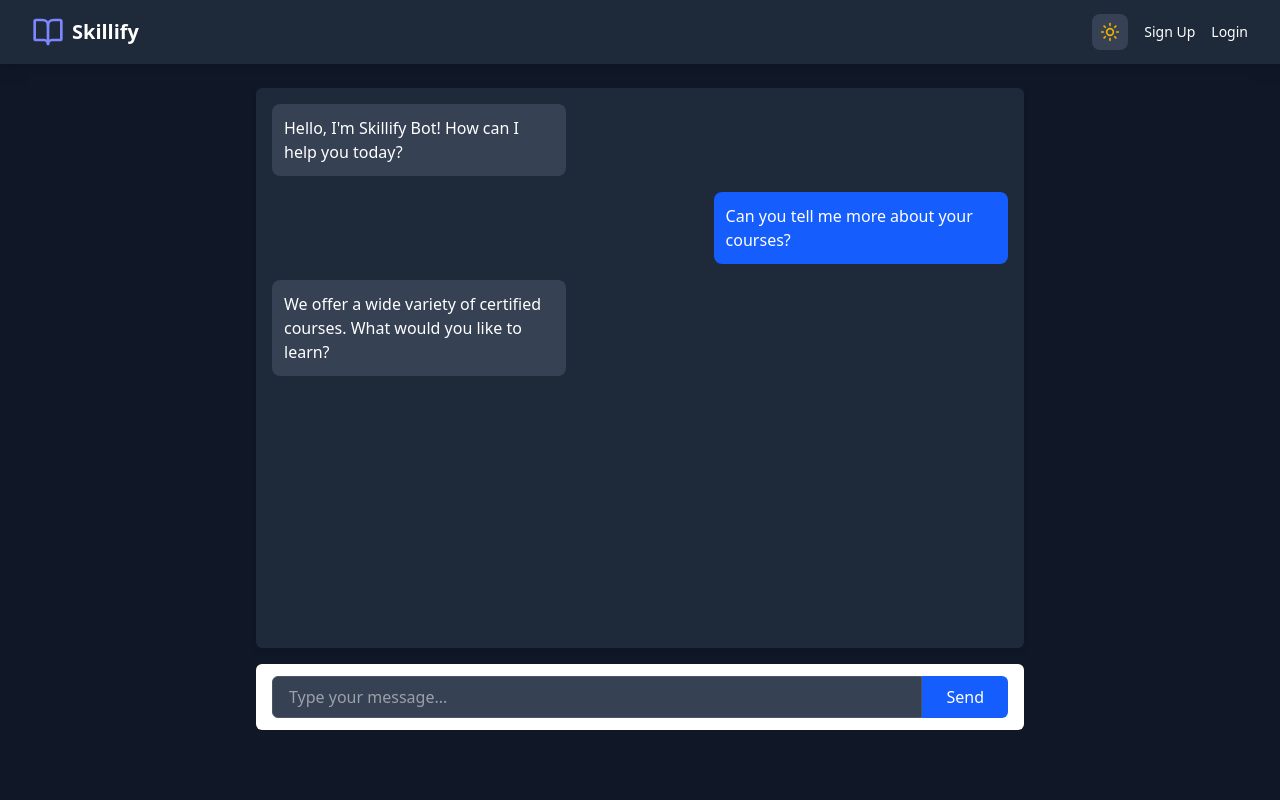
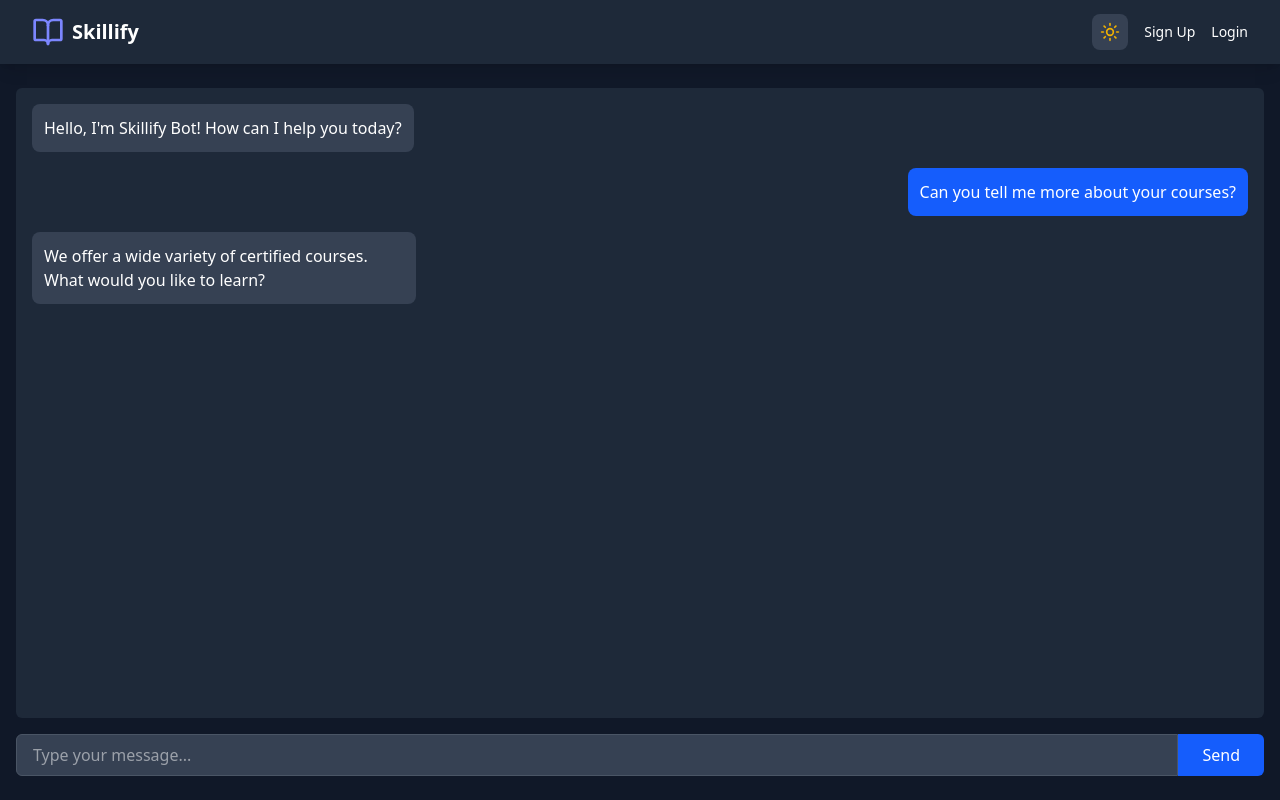
Before and after one commit to priyanjal1234/Skillify, a React (Vite) app: page /bot in a window 1280 px wide. Built offline with nearby package versions, Linux system fonts and the light colour scheme; no server answers.

Commit message:
Updated analytics components

```diff
--- a/src/components/AnalyticCard.jsx
+++ b/src/components/AnalyticCard.jsx
@@ -2,20 +2,23 @@ import { BookOpen } from "lucide-react";
 import React, { useContext } from "react";
 import { ThemeDataContext } from "../context/ThemeContext";
 
-const AnalyticCard = ({ heading, icon: Icon, value }) => {
+const AnalyticCard = ({
+  heading ,
+  icon: Icon,
+  value,
+}) => {
   const { darkMode } = useContext(ThemeDataContext);
 
   return (
     <div
-      className={`
-        ${darkMode ? "bg-gray-800" : "bg-white"}
-        p-6 rounded-xl shadow-sm w-full max-w-xs sm:max-w-sm md:max-w-md lg:max-w-lg
-        flex flex-col justify-between transition-all
-      `}
+      className={
+        `${darkMode ? "bg-gray-800" : "bg-white"}
+        p-6 rounded-xl shadow-sm
+        w-full sm:w-96`
+      }
     >
-      {/* Header Section */}
       <div className="flex items-center justify-between mb-4">
-        <h3 className={`${darkMode ? "text-gray-400" : "text-gray-500"} text-sm sm:text-base`}>
+        <h3 className={`${darkMode ? "text-gray-400" : "text-gray-500"}`}>
           {heading}
         </h3>
         <Icon
@@ -24,19 +27,15 @@ const AnalyticCard = ({ heading, icon: Icon, value }) => {
           }`}
         />
       </div>
-
-      {/* Value Display */}
       <p
-        className={`text-2xl sm:text-3xl font-bold ${
+        className={`text-3xl font-bold ${
           darkMode ? "text-white" : "text-gray-900"
         }`}
       >
         {value}
       </p>
-
-      {/* Growth Indicator */}
       <p
-        className={`mt-2 text-xs sm:text-sm ${
+        className={`mt-2 text-sm ${
           darkMode ? "text-green-400" : "text-green-600"
         }`}
       >
--- a/src/components/Bot.jsx
+++ b/src/components/Bot.jsx
@@ -1,6 +1,7 @@
 import React, { useContext, useEffect, useState } from "react";
 import { ThemeDataContext } from "../context/ThemeContext";
 import Navbar from "../components/Navbar";
+import { toast } from "react-toastify";
 import socket, { connectSocket, disconnectSocket } from "../socket/socket";
 
 const initialMessages = [
@@ -15,24 +16,24 @@ const initialMessages = [
 const Bot = () => {
   const { darkMode } = useContext(ThemeDataContext);
   const [messages, setMessages] = useState(initialMessages);
-  const [inputVal, setInputVal] = useState("");
+  const [inputVal, setinputVal] = useState("");
 
   useEffect(() => {
     connectSocket();
-    socket.on("bot-reply", (msg) => {
+    socket.on("bot-reply", function (msg) {
       setMessages((prev) => [...prev, { sender: "bot", text: msg }]);
     });
 
     return () => {
-      disconnectSocket();
-    };
+      disconnectSocket()
+    }
   }, []);
 
   function handleSendMessage() {
     if (inputVal.trim() !== "") {
       setMessages((prev) => [...prev, { sender: "user", text: inputVal }]);
       socket.emit("student-message", inputVal);
-      setInputVal("");
+      setinputVal("");
     }
   }
 
@@ -44,13 +45,11 @@ const Bot = () => {
     >
       <Navbar />
 
-      {/* Chat Container */}
-      <div className="flex-grow container mx-auto px-4 py-6 flex flex-col items-center">
-        {/* Messages Box */}
+      <div className="flex-grow container mx-auto px-4 py-6 flex flex-col">
         <div
-          className={`w-full max-w-3xl flex-grow overflow-y-auto p-4 rounded-md shadow-md
-          ${darkMode ? "bg-gray-800" : "bg-gray-100"}`}
-          style={{ maxHeight: "70vh" }}
+          className={`flex-grow overflow-y-auto p-4 rounded-md ${
+            darkMode ? "bg-gray-800" : "bg-gray-100"
+          }`}
         >
           {messages.map((message, idx) => (
             <div
@@ -60,8 +59,7 @@ const Bot = () => {
               }`}
             >
               <div
-                className={`p-3 rounded-lg max-w-[75%] sm:max-w-[60%] md:max-w-[50%] lg:max-w-[40%]
-                ${
+                className={`p-3 rounded-lg max-w-xs md:max-w-sm ${
                   message.sender === "bot"
                     ? darkMode
                       ? "bg-gray-700 text-white"
@@ -75,19 +73,17 @@ const Bot = () => {
           ))}
         </div>
 
-        {/* Input Field */}
-        <div className="w-full max-w-3xl mt-4 flex sticky bottom-0 bg-white dark:bg-gray-900 py-3 px-4 rounded-md">
+        <div className="mt-4 flex sticky bottom-0">
           <input
             type="text"
-            className={`flex-grow px-4 py-2 rounded-l-md border focus:outline-none
-            ${
+            className={`flex-grow px-4 py-2 rounded-l-md border focus:outline-none ${
               darkMode
                 ? "bg-gray-700 border-gray-600 text-white"
                 : "bg-white border-gray-300 text-gray-900"
             }`}
             placeholder="Type your message..."
             value={inputVal}
-            onChange={(e) => setInputVal(e.target.value)}
+            onChange={(e) => setinputVal(e.target.value)}
             onKeyDown={(e) => e.key === "Enter" && handleSendMessage()}
           />
           <button
--- a/src/components/CourseCard.jsx
+++ b/src/components/CourseCard.jsx
@@ -10,16 +10,16 @@ import courseService from "../services/Course";
 const CourseCard = ({ course }) => {
   let { darkMode } = useContext(ThemeDataContext);
   let { currentUser, isLoggedin } = useSelector((state) => state.user);
-  const [rating, setrating] = useState(0);
+  const [rating, setRating] = useState(0);
 
   useQuery({
-    queryKey: ["fetchCourseRating",course?._id],
+    queryKey: ["fetchCourseRating", course?._id],
     queryFn: async function () {
       try {
         let getRatingRes = await courseService.getCourseRating(course?._id);
 
         if (getRatingRes.status === 200) {
-          setrating(Number(getRatingRes.data));
+          setRating(Number(getRatingRes.data));
         }
 
         return getRatingRes.data;
@@ -33,9 +33,7 @@ const CourseCard = ({ course }) => {
 
   return (
     <div
-      className={`${
-        darkMode ? "bg-gray-800" : "bg-white"
-      } w-[400px] h-fit rounded-2xl shadow-lg overflow-hidden hover:shadow-xl transition-shadow duration-300`}
+      className={`${darkMode ? "bg-gray-800" : "bg-white"} w-[400px] h-fit rounded-2xl shadow-lg overflow-hidden hover:shadow-xl transition-shadow duration-300`}
     >
       {/* Course Thumbnail */}
       {course?.thumbnail !== "" && (
@@ -121,7 +119,6 @@ const CourseCard = ({ course }) => {
             >
               {Number(rating).toFixed(1)}
             </span>
-
           </div>
           <Link
             to={`/course/${course?._id}`}
@@ -139,7 +136,7 @@ const CourseCard = ({ course }) => {
         {course?.studentsEnrolled?.includes(currentUser?._id) && isLoggedin ? (
           <Link
             to={`/classroom/${course?._id}`}
-            className={`w-full mt-4 bg-indigo-600 hover:bg-indigo-700 text-white font-medium py-3 px-4 rounded-xl flex items-center justify-center`}
+            className="w-full mt-4 bg-indigo-600 hover:bg-indigo-700 text-white font-medium py-3 px-4 rounded-xl flex items-center justify-center"
           >
             Go to Classroom
           </Link>
```
